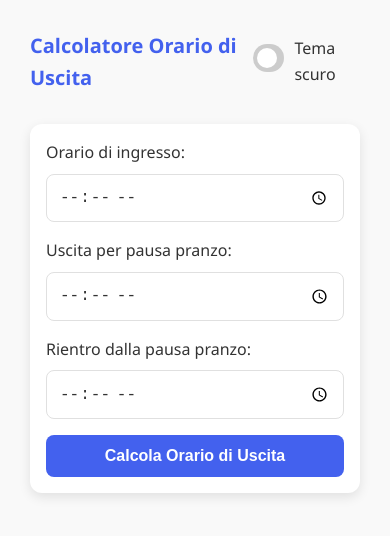
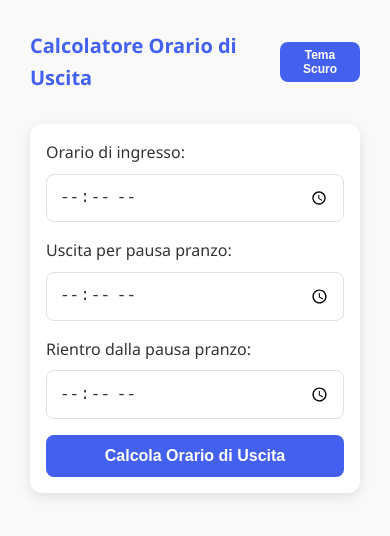
Before and after one commit to algrega/algrega.github.io, a plain HTML site: page time-tracker-fixed.html in a window 390 px wide. Drawn offline with Linux system fonts and the light colour scheme.

Commit message:
Update time-tracker-fixed.html

```diff
--- a/time-tracker-fixed.html
+++ b/time-tracker-fixed.html
@@ -69,11 +69,13 @@
     .theme-toggle {
       display: flex;
       align-items: center;
-      cursor: pointer;
     }
 
-    .theme-toggle span {
-      margin-left: 10px;
+    /* Specific style for the theme toggle button to make it smaller */
+    #theme-toggle-btn {
+      padding: 8px 12px; /* Smaller padding */
+      font-size: 14px;   /* Smaller font size */
+      width: auto;       /* Auto width based on content */
     }
 
     .card {
@@ -166,51 +168,6 @@
       color: var(--warning-color);
     }
 
-    .toggle-switch {
-      position: relative;
-      display: inline-block;
-      width: 54px;
-      height: 28px;
-    }
-
-    .toggle-switch input {
-      opacity: 0;
-      width: 0;
-      height: 0;
-    }
-
-    .slider {
-      position: absolute;
-      cursor: pointer;
-      top: 0;
-      left: 0;
-      right: 0;
-      bottom: 0;
-      background-color: #ccc;
-      transition: .4s;
-      border-radius: 34px;
-    }
-
-    .slider:before {
-      position: absolute;
-      content: "";
-      height: 20px;
-      width: 20px;
-      left: 4px;
-      bottom: 4px;
-      background-color: white;
-      transition: .4s;
-      border-radius: 50%;
-    }
-
-    input:checked + .slider {
-      background-color: var(--primary-color);
-    }
-
-    input:checked + .slider:before {
-      transform: translateX(26px);
-    }
-
     .divider {
       margin: 10px 0;
       border-top: 1px solid var(--input-border);
@@ -228,6 +185,10 @@
       h1 {
         font-size: 20px;
       }
+      #theme-toggle-btn {
+          padding: 6px 10px;
+          font-size: 12px;
+      }
     }
   </style>
 </head>
@@ -236,11 +197,7 @@
     <header>
       <h1>Calcolatore Orario di Uscita</h1>
       <div class="theme-toggle">
-        <label class="toggle-switch">
-          <input type="checkbox" id="theme-toggle">
-          <span class="slider"></span>
-        </label>
-        <span id="theme-label">Tema scuro</span>
+         <button id="theme-toggle-btn">Tema Scuro</button>
       </div>
     </header>
 
@@ -298,8 +255,7 @@
   <script>
     document.addEventListener("DOMContentLoaded", function() {
       // Elementi UI
-      const themeToggle = document.getElementById("theme-toggle");
-      const themeLabel = document.getElementById("theme-label");
+      const themeToggleButton = document.getElementById("theme-toggle-btn"); // Button element
       const calculateBtn = document.getElementById("calculate-btn");
       const calculateHoursBtn = document.getElementById("calculate-hours-btn");
       const resultCard = document.getElementById("result-card");
@@ -320,35 +276,30 @@
 
       // Tema scuro/chiaro
       function setTheme(isDark) {
-        if (isDark) {
-          document.body.classList.add("dark-theme");
-          themeLabel.textContent = "Tema chiaro";
-        } else {
-          document.body.classList.remove("dark-theme");
-          themeLabel.textContent = "Tema scuro";
-        }
+        document.body.classList.toggle("dark-theme", isDark);
+        themeToggleButton.textContent = isDark ? "Tema Chiaro" : "Tema Scuro";
         localStorage.setItem("darkTheme", isDark);
       }
 
       // Carica tema salvato
       const savedTheme = localStorage.getItem("darkTheme") === "true";
-      themeToggle.checked = savedTheme;
-      setTheme(savedTheme);
+      setTheme(savedTheme); // Apply saved theme and set initial button text
 
       // Toggle tema
-      themeToggle.addEventListener("change", function() {
-        setTheme(this.checked);
+      themeToggleButton.addEventListener("click", function() {
+        const currentIsDark = document.body.classList.contains("dark-theme");
+        setTheme(!currentIsDark); // Toggle the theme
       });
 
       // Converte la stringa oraria in minuti
       function timeToMinutes(timeStr) {
+        if (!timeStr) return 0;
         const [hours, minutes] = timeStr.split(":").map(Number);
         return hours * 60 + minutes;
       }
 
       // Converte i minuti in stringa oraria (formato HH:MM)
       function minutesToTimeString(totalMinutes) {
-        // Gestisce anche i numeri negativi
         const isNegative = totalMinutes < 0;
         const absMinutes = Math.abs(totalMinutes);
         const hours = Math.floor(absMinutes / 60);
@@ -363,65 +314,58 @@
         const lunchStart = lunchStartInput.value;
         const lunchEnd = lunchEndInput.value;
 
-        // Verifica che almeno l'orario di ingresso sia stato inserito
         if (!entryTime) {
           alert("Inserisci almeno l'orario di ingresso!");
           return;
         }
 
-        // Calcola la durata della pausa pranzo (se presente)
         let lunchDuration = 0;
         let lunchBonus = 0;
+        const entryTimeMinutes = timeToMinutes(entryTime);
 
         if (lunchStart && lunchEnd) {
           const lunchStartMinutes = timeToMinutes(lunchStart);
           const lunchEndMinutes = timeToMinutes(lunchEnd);
 
-          // Verifica che l'orario di rientro sia dopo l'orario di uscita per pranzo
           if (lunchEndMinutes <= lunchStartMinutes) {
-            alert("L'orario di rientro deve essere successivo all'orario di uscita per la pausa!");
+            alert("L'orario di rientro dalla pausa pranzo deve essere successivo all'orario di uscita!");
+            return;
+          }
+          if (lunchStartMinutes < entryTimeMinutes) {
+            alert("L'orario di uscita per la pausa pranzo non può essere precedente all'orario di ingresso!");
             return;
           }
 
           lunchDuration = lunchEndMinutes - lunchStartMinutes;
+          lunchDuration = Math.max(lunchDuration, 30);
+          lunchBonus = Math.min(Math.max(0, lunchDuration - 30), 10);
 
-          // Il minimo per la pausa è di 30 minuti
-          lunchDuration = Math.max(lunchDuration, 30);
-
-          //Applica il bonus fino ad un massimo di 10 minuti
-          lunchBonus = Math.min(lunchDuration - 30,10);
-
-
-
+        } else if (lunchStart || lunchEnd) {
+          alert("Inserisci sia l'orario di uscita che di rientro per la pausa pranzo, o lasciali entrambi vuoti.");
+          return;
         }
 
-        // Durata totale della giornata lavorativa in minuti (7 ore e 12 minuti = 432 minuti)
         const workdayDuration = 7 * 60 + 12;
+        const exitTimeMinutes = entryTimeMinutes + workdayDuration + (lunchDuration > 0 ? lunchDuration : 0) - lunchBonus;
 
-        // Calcola l'orario di uscita
-        const entryTimeMinutes = timeToMinutes(entryTime);
-        const exitTimeMinutes = entryTimeMinutes + workdayDuration + lunchDuration - lunchBonus;
-
-        // Formatta e mostra i risultati
         lunchDurationEl.textContent = lunchDuration > 0 ? minutesToTimeString(lunchDuration) : "Nessuna pausa";
         lunchBonusEl.textContent = lunchBonus > 0 ? `${lunchBonus} minuti` : "Nessun bonus";
         exitTimeEl.textContent = minutesToTimeString(exitTimeMinutes);
 
-        // Mostra la card dei risultati
         resultCard.style.display = "block";
-
-        // Nascondi la card del calcolo ore se era visibile
         actualExitCard.style.display = "none";
+        actualExitTimeInput.value = "";
+        totalHoursEl.textContent = "--:--";
+        hoursDifferenceEl.textContent = "--:--";
       });
 
-      // Calcola ore lavorate - VERSIONE CORRETTA
+      // Calcola ore lavorate
       calculateHoursBtn.addEventListener("click", function() {
         const entryTime = entryTimeInput.value;
         const lunchStart = lunchStartInput.value;
         const lunchEnd = lunchEndInput.value;
         const actualExitTime = actualExitTimeInput.value;
 
-        // Verifica che siano inseriti almeno orario di ingresso e uscita effettiva
         if (!entryTime || !actualExitTime) {
           alert("Inserisci sia l'orario di ingresso che l'orario effettivo di uscita!");
           return;
@@ -430,44 +374,34 @@
         const entryTimeMinutes = timeToMinutes(entryTime);
         const actualExitTimeMinutes = timeToMinutes(actualExitTime);
 
-        // Calcola la durata della pausa pranzo (se presente)
         let lunchDuration = 0;
         let lunchBonus = 0;
 
         if (lunchStart && lunchEnd) {
           const lunchStartMinutes = timeToMinutes(lunchStart);
           const lunchEndMinutes = timeToMinutes(lunchEnd);
-          lunchDuration = lunchEndMinutes - lunchStartMinutes;
-          // Il minimo per la pausa è di 30 minuti
-          lunchDuration = Math.max(lunchDuration, 30);
 
-          //Applica il bonus fino ad un massimo di 10 minuti
-          lunchBonus = Math.min(lunchDuration - 30,10);
-
-
+          if (lunchEndMinutes > lunchStartMinutes) {
+              lunchDuration = lunchEndMinutes - lunchStartMinutes;
+              lunchDuration = Math.max(lunchDuration, 30);
+              lunchBonus = Math.min(Math.max(0, lunchDuration - 30), 10);
+          }
         }
 
-        // Calcola le ore effettivamente lavorate
-        let totalWorkMinutes = actualExitTimeMinutes - entryTimeMinutes - lunchDuration + lunchBonus;
+        let totalWorkMinutes = actualExitTimeMinutes - entryTimeMinutes - (lunchDuration > 0 ? lunchDuration : 0) + lunchBonus;
 
-        // Se si lavora a cavallo della mezzanotte
-        if (totalWorkMinutes < 0) {
-          totalWorkMinutes += 24 * 60;
+        if (actualExitTimeMinutes < entryTimeMinutes) {
+             totalWorkMinutes += 24 * 60;
         }
 
-        // Durata standard della giornata lavorativa in minuti (7 ore e 12 minuti = 432 minuti)
         const standardWorkMinutes = 7 * 60 + 12;
-
-        // Differenza dal previsto
         const differenceMinutes = totalWorkMinutes - standardWorkMinutes;
 
-        // Formatta e mostra i risultati
         totalHoursEl.textContent = minutesToTimeString(totalWorkMinutes);
         hoursDifferenceEl.textContent = differenceMinutes >= 0
           ? `+${minutesToTimeString(differenceMinutes)}`
           : minutesToTimeString(differenceMinutes);
 
-        // Colora la differenza in base al valore
         hoursDifferenceEl.className = "result-value";
         if (differenceMinutes > 0) {
           hoursDifferenceEl.classList.add("success");
@@ -475,7 +409,6 @@
           hoursDifferenceEl.classList.add("warning");
         }
 
-        // Mostra la card delle ore lavorate
         actualExitCard.style.display = "block";
       });
     });
```
